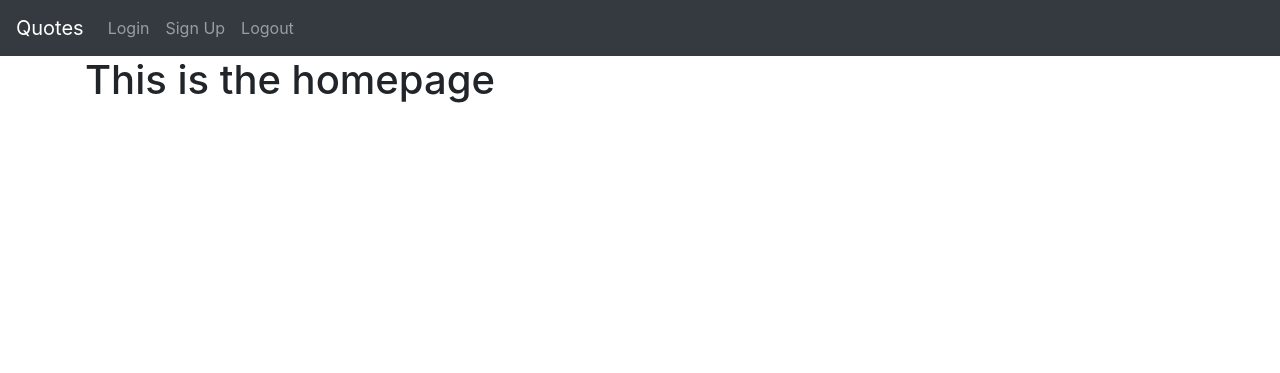
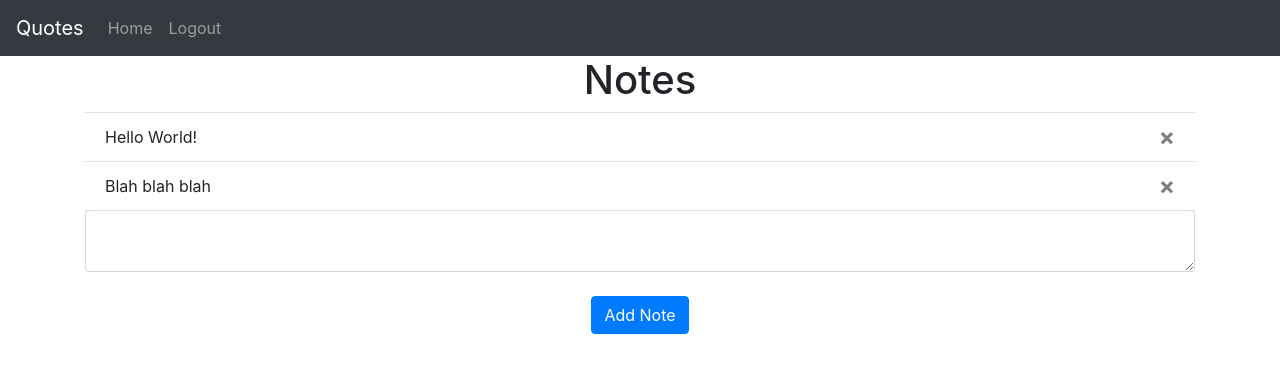
Before and after one commit to Astromonomical/Flask-Tutorial, a Flask app: page / in a window 1280 px wide. Shown: the top 373 px of the page. Run offline with Flask 2, Linux system fonts and the light colour scheme; a user stored in the database is signed in; data comes from the database, SQL or seed files in the repository; both versions use the stored data as it was after the commit; some libraries are stand-ins or nearby versions.

Commit message:
Tutorial completed!

```diff
--- a/website/auth.py
+++ b/website/auth.py
@@ -23,7 +23,7 @@ def login():
         else:
             flash('Email does not exist.', category='error')
 
-    return render_template("login.html", bool=False)
+    return render_template("login.html", user=current_user)
 
 @auth.route('/logout')
 @login_required
@@ -58,4 +58,4 @@ def sign_up():
             flash('Account created!', category='success')
             return redirect(url_for('views.home'))
 
-    return render_template("signup.html")
+    return render_template("signup.html", user=current_user)
--- /dev/null
+++ b/website/static/index.js
@@ -0,0 +1,8 @@
+function deleteNote(noteId) {
+    fetch("/delete-note", {
+        method: "POST",
+        body: JSON.stringify({ noteId: noteId }),
+    }).then((_res) => {
+        window.location.href = "/";
+    });
+}
--- a/website/templates/base.html
+++ b/website/templates/base.html
@@ -14,14 +14,19 @@
     <body>
         <!-- BOOTSTRAP IMPORT-->
         <script src="https://cdn.jsdelivr.net/npm/bootstrap@5.0.0-beta3/dist/js/bootstrap.bundle.min.js" integrity="sha384-JEW9xMcG8R+pH31jmWH6WWP0WintQrMb4s7ZOdauHnUtxwoG2vI5DkLtS3qm9Ekf" crossorigin="anonymous"></script>
+        <script src="{{ url_for('static', filename='index.js') }}" type="text/javascript"></script>
 
         <nav class="navbar navbar-expand-lg navbar-dark bg-dark">
             <div class="collapse navbar-collapse" id="navbar">
                 <a class="navbar-brand" href="/">Quotes</a>
                 <div class="navbar-nav">
+                    {% if user.is_authenticated %}
+                    <a class="nav-item nav-link" id="home" href="/">Home</a>
+                    <a class="nav-item nav-link" id="logout" href="/logout">Logout</a>
+                    {% else %}
                     <a class="nav-item nav-link" id="login" href="/login">Login</a>
                     <a class="nav-item nav-link" id="signUp" href="/sign-up">Sign Up</a>
-                    <a class="nav-item nav-link" id="logout" href="/logout">Logout</a>
+                    {% endif %}
                 </div>
             </div>
         </nav>
--- a/website/templates/home.html
+++ b/website/templates/home.html
@@ -1,5 +1,24 @@
-{% extends "base.html" %} {% block title %}Scott{% endblock %}
+{% extends "base.html" %} {% block title %}Home{% endblock %}
 
 {% block content %}
-<h1>This is the homepage</h1>
+<h1 align="center">Notes</h1>
+<ul class="list-group list-group-flush" id="notes">
+    {% for note in user.notes %}
+    {% if note.user_id == current_user.id %}
+    <li class="list-group-item">
+        {{ note.data }}
+        <button type="button" class="close" onclick="deleteNote({{ note.id }})">
+            <span aria-hidden="true">&times;</span>
+        </button>
+    </li>
+    {% endif %}
+    {% endfor %}
+</ul>
+<form method="POST">
+    <textarea name="note" id="note" class="form-control"></textarea>
+    <br />
+    <div align="center">
+        <button type="submit" class="btn btn-primary">Add Note</button>
+    </div>
+</form>
 {% endblock %}
--- a/website/views.py
+++ b/website/views.py
@@ -1,9 +1,37 @@
-from flask import Blueprint, render_template
+from flask import Blueprint, render_template, request, flash, jsonify
 from flask_login import login_required, current_user
+from .models import Note
+from . import db
+import json
 
 views = Blueprint('views', __name__)
 
-@views.route('/')
+@views.route('/', methods=['GET', 'POST'])
 @login_required
 def home():
-    return render_template("home.html")
+    if request.method == 'POST':
+        note = request.form.get('note')
+
+        if len(note) < 1:
+            flash('Note is too short', category='error')
+        else:
+            new_note = Note(data=note, user_id=current_user.id)
+            db.session.add(new_note)
+            db.session.commit()
+            flash('Note added', category='success')
+
+
+    return render_template("home.html", user=current_user)
+
+
+@views.route('/delete-note', methods=['POST'])
+def delete_note():
+    note = json.loads(request.data)
+    noteId = note['noteId']
+    note = Note.query.get(noteId)
+    if note:
+        if note.user_id == current_user.id:
+            db.session.delete(note)
+            db.session.commit()
+
+    return jsonify({})
```
Also changed, not shown: website/database.db.
